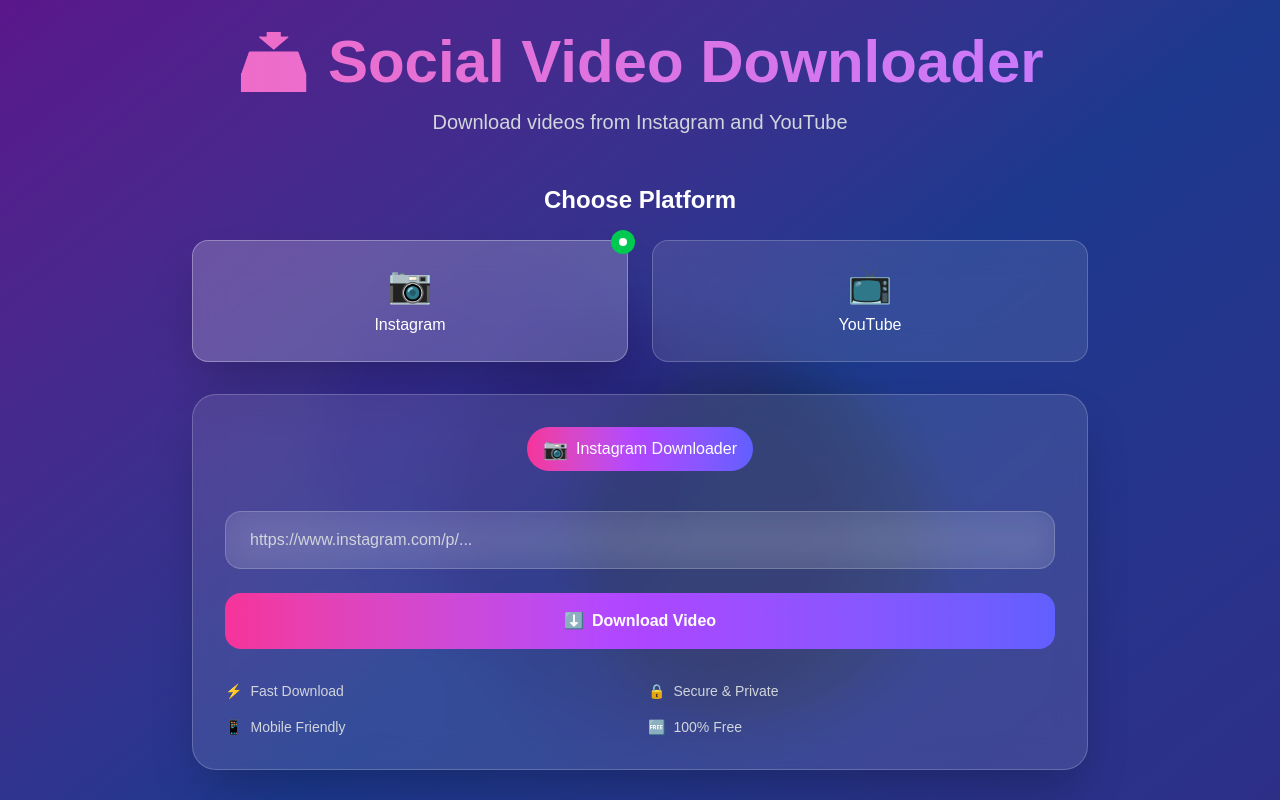
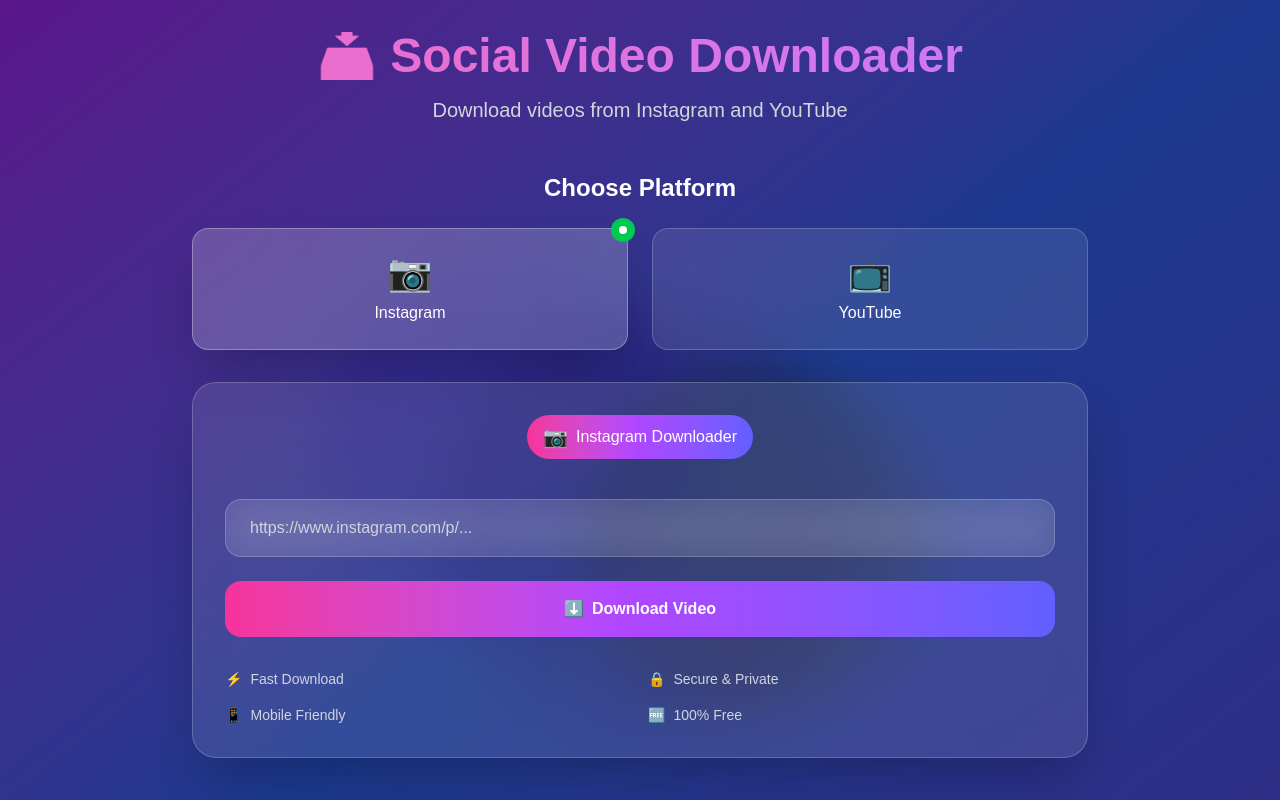
Before and after one commit to mahadi-init/social-media-downloader, a Next.js app: page / in a window 1280 px wide. Shown: the top 800 px of the page. Built offline with nearby package versions, Linux system fonts and the light colour scheme.

Commit message:
fix design issues

```diff
--- a/app/page.tsx
+++ b/app/page.tsx
@@ -77,7 +77,7 @@
       <div className="relative z-10 container mx-auto px-4 py-8">
         {/* Header */}
         <div className="text-center mb-12 animate-fade-in-up">
-          <h1 className="md:text-6xl text-4xl font-bold mb-4 bg-gradient-to-r from-pink-400 via-purple-400 to-indigo-400 bg-clip-text text-transparent animate-gradient-x">
+          <h1 className="md:text-5xl text-[1.7rem] leading-none font-bold mb-4 bg-gradient-to-r from-pink-400 via-purple-400 to-indigo-400 bg-clip-text text-transparent animate-gradient-x">
             📥 Social Video Downloader
           </h1>
           <p className="text-xl text-gray-300 max-w-2xl mx-auto">
```
